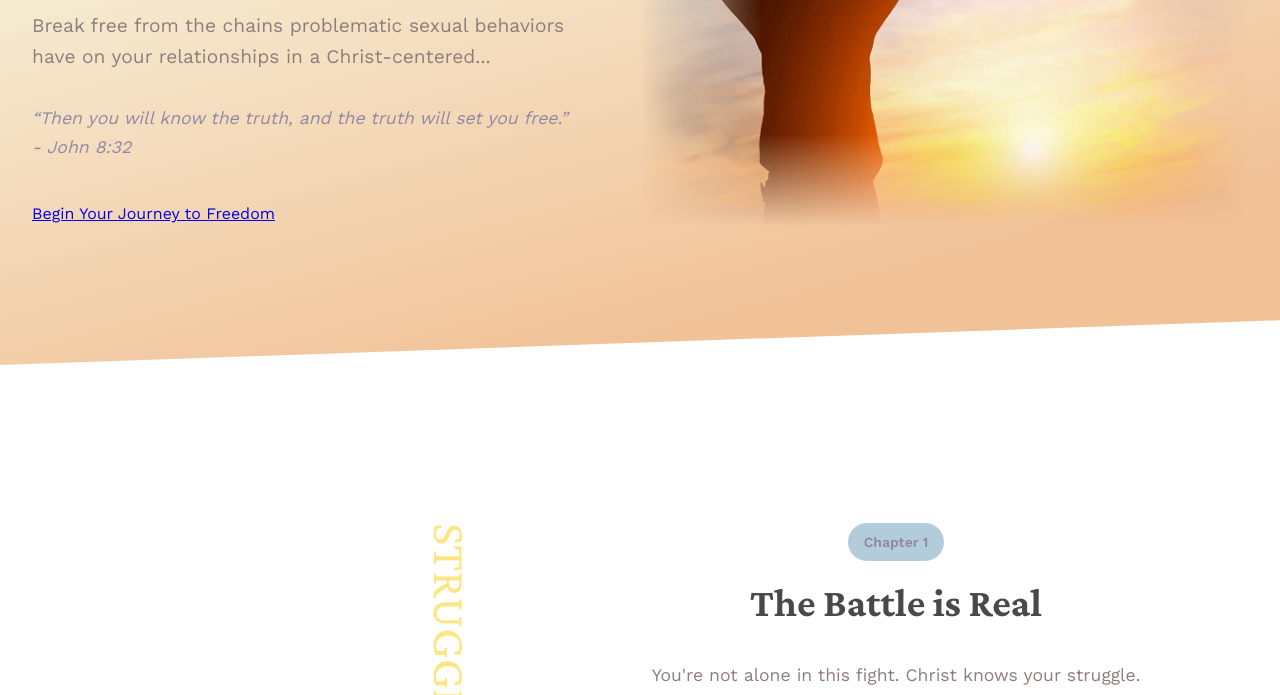
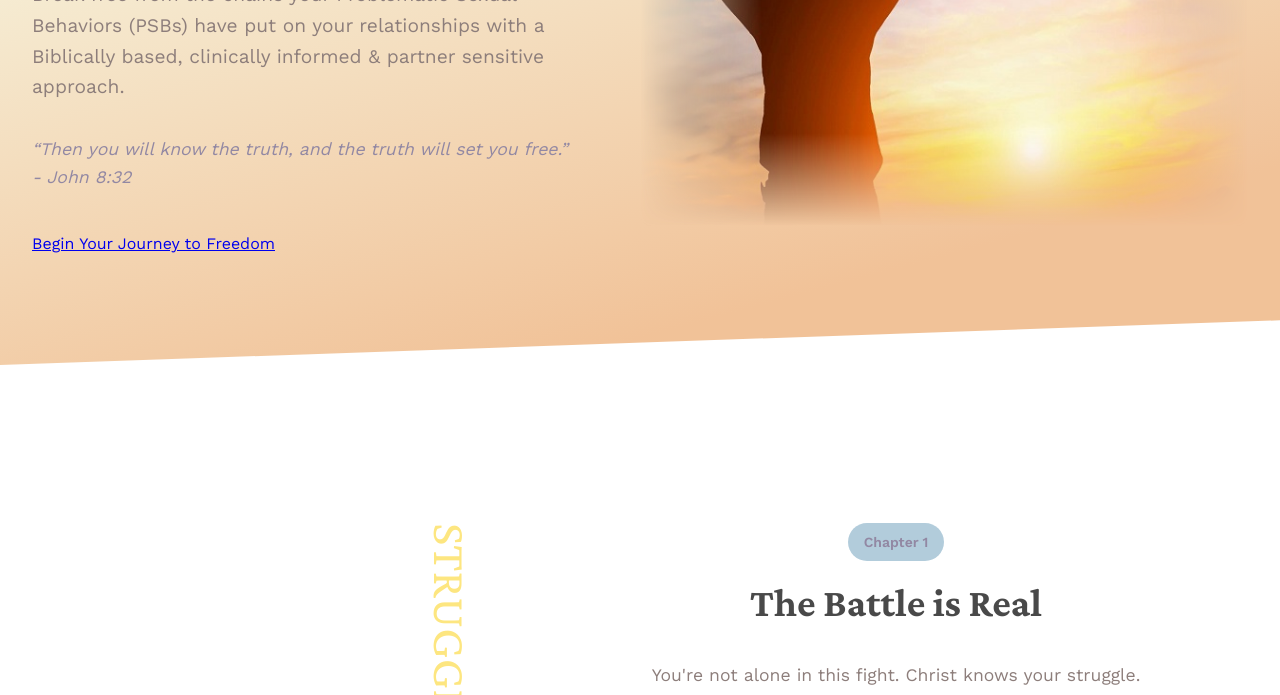
Before and after one commit to Lueken/CTBF, a website built with webpack: page index.html in a window 1280 px wide. Shown: the part 405-1100 px from the top of the page. Built offline with nearby package versions, Linux system fonts and the light colour scheme.

Commit message:
revise wording in hero section index.html and add contact on about

```diff
--- a/index.html
+++ b/index.html
@@ -29,7 +29,7 @@
         <div class="hero-text">
             <p class="hero-kicker fade-in">Christ-centered Recovery & Restoration</p>
             <h1 class="fade-in">Created to Be Free</h1>
-            <p class="hero-subtitle fade-in">Break free from the chains problematic sexual behaviors have on your relationships in a Christ-centered...</p>
+            <p class="hero-subtitle fade-in">Break free from the chains your Problematic Sexual Behaviors (PSBs) have put on your relationships with a Biblically based, clinically informed & partner sensitive approach.</p>
             <p class="hero-scripture fade-in"> “Then you will know the truth, and the truth will set you free.” - John 8:32</p>
             <a href="#contact" class="hero-cta fade-in">Begin Your Journey to Freedom</a>
         </div>
```
Also changed, not shown: about.html (+1 -1 lines).
